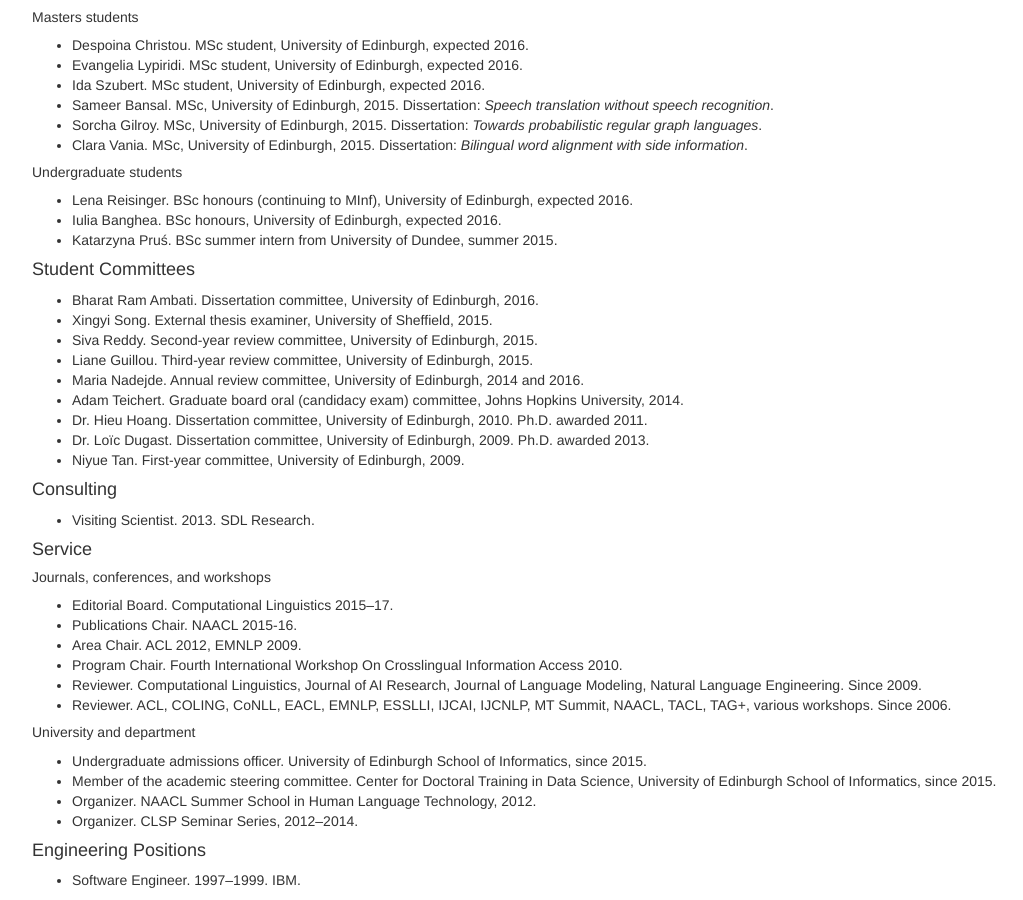
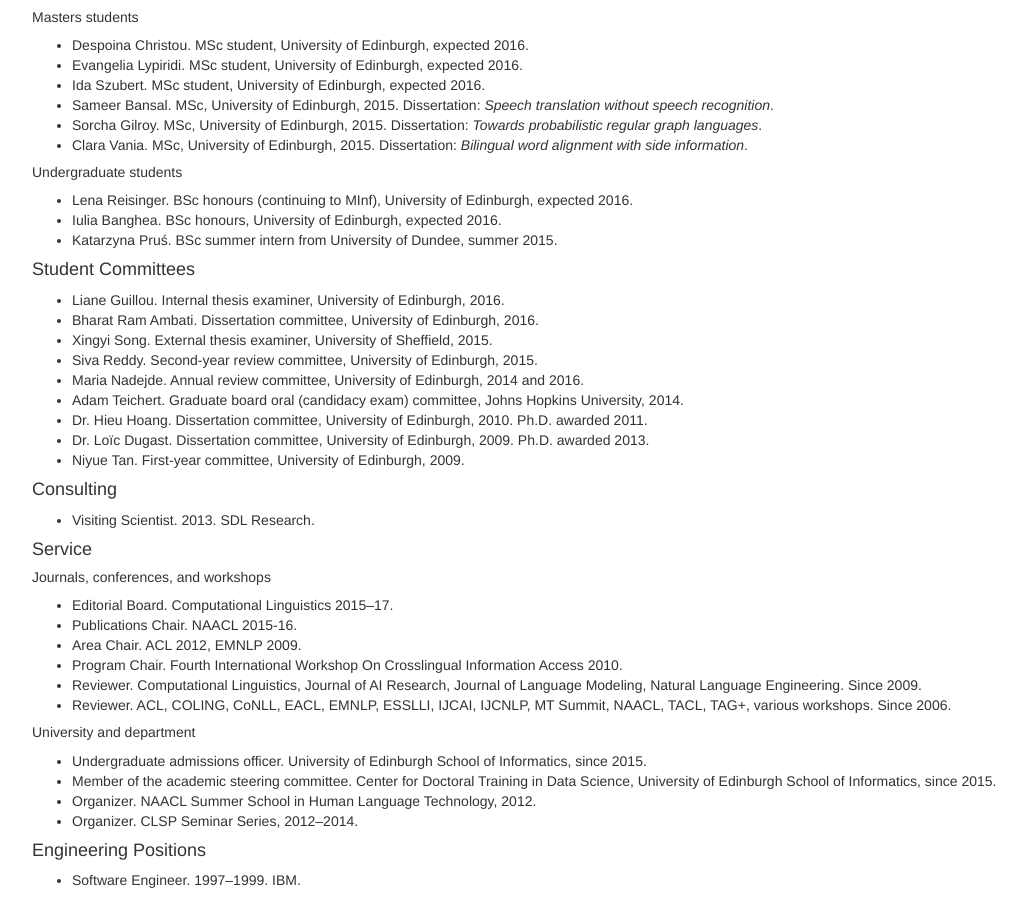
Before and after one commit to alopez/alopez.github.com, a Jekyll site: the page built from cv.html, in a window 1280 px wide and 900 px high, scrolled down 2868 px. Shown: the whole window, without its empty margins (23-1046 px from the left). Built offline with Jekyll 4.4.1, drawn with Linux system fonts in a browser that asks for light colours.

Commit message:
update cv

```diff
--- a/cv.html
+++ b/cv.html
@@ -333,6 +333,9 @@ after-pubs:
     heading: Student Committees
     items:
       -
+        title: Liane Guillou
+        detail: Internal thesis examiner, University of Edinburgh, 2016
+      -
         title: Bharat Ram Ambati
         detail: Dissertation committee, University of Edinburgh, 2016
       -
@@ -341,9 +344,6 @@ after-pubs:
       -
         title: Siva Reddy
         detail: Second-year review committee, University of Edinburgh, 2015
-      -
-        title: Liane Guillou
-        detail: Third-year review committee, University of Edinburgh, 2015
       -
         title: Maria Nadejde
         detail: Annual review committee, University of Edinburgh, 2014 and 2016
```
